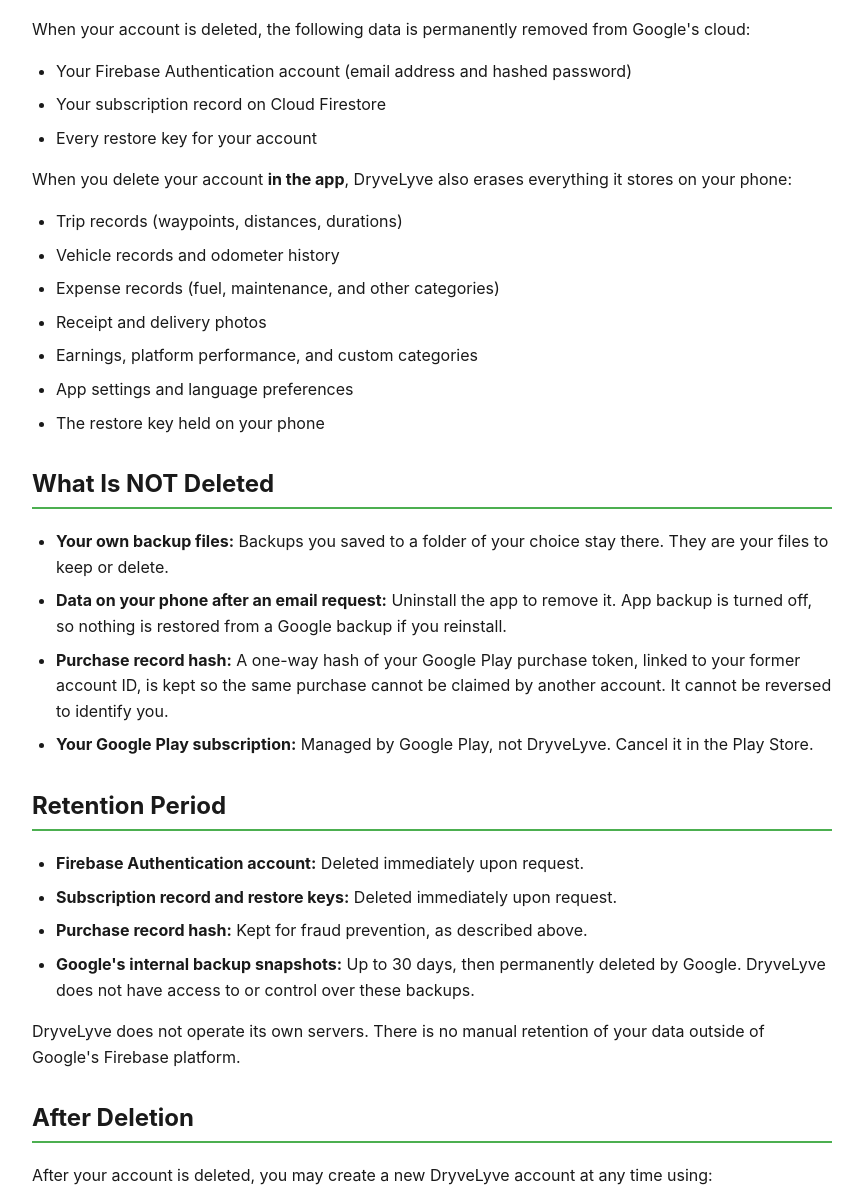
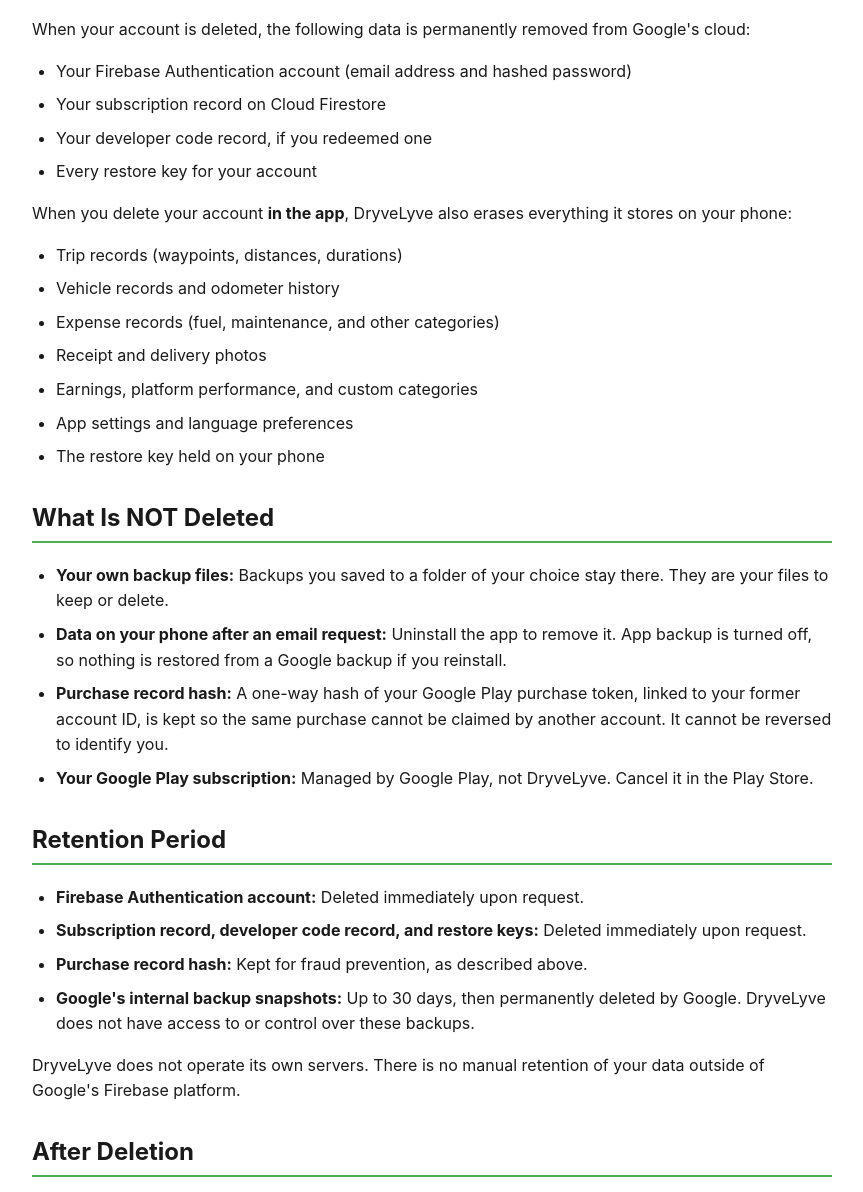
Before and after one commit to DryveLyve/dryvelyve-privacy, a plain HTML site: page delete-account.html in a window 1280 px wide. Shown: the part 1503-2695 px from the top of the page, without its empty margins (208-1071 px from the left). Drawn offline with Linux system fonts and the light colour scheme.

Commit message:
delete-account.html

```diff
--- a/delete-account.html
+++ b/delete-account.html
@@ -120,7 +120,7 @@
 <h1>Delete Your DryveLyve Account</h1>
 <div class="meta">
     <strong>Effective Date:</strong> May 24, 2026<br>
-    <strong>Last Updated:</strong> October 25, 2026
+    <strong>Last Updated:</strong> November 15, 2026
 </div>
 
 <p>This page explains how to request deletion of your DryveLyve account and associated data. DryveLyve is a mileage tracking app for gig drivers, developed by DryveLyve Support based in Spring Hill, Tennessee, United States.</p>
@@ -167,6 +167,7 @@
 <ul>
     <li>Your Firebase Authentication account (email address and hashed password)</li>
     <li>Your subscription record on Cloud Firestore</li>
+    <li>Your developer code record, if you redeemed one</li>
     <li>Every restore key for your account</li>
 </ul>
 <p>When you delete your account <strong>in the app</strong>, DryveLyve also erases everything it stores on your phone:</p>
@@ -191,7 +192,7 @@
 <h2>Retention Period</h2>
 <ul>
     <li><strong>Firebase Authentication account:</strong> Deleted immediately upon request.</li>
-    <li><strong>Subscription record and restore keys:</strong> Deleted immediately upon request.</li>
+    <li><strong>Subscription record, developer code record, and restore keys:</strong> Deleted immediately upon request.</li>
     <li><strong>Purchase record hash:</strong> Kept for fraud prevention, as described above.</li>
     <li><strong>Google's internal backup snapshots:</strong> Up to 30 days, then permanently deleted by Google. DryveLyve does not have access to or control over these backups.</li>
 </ul>
```
